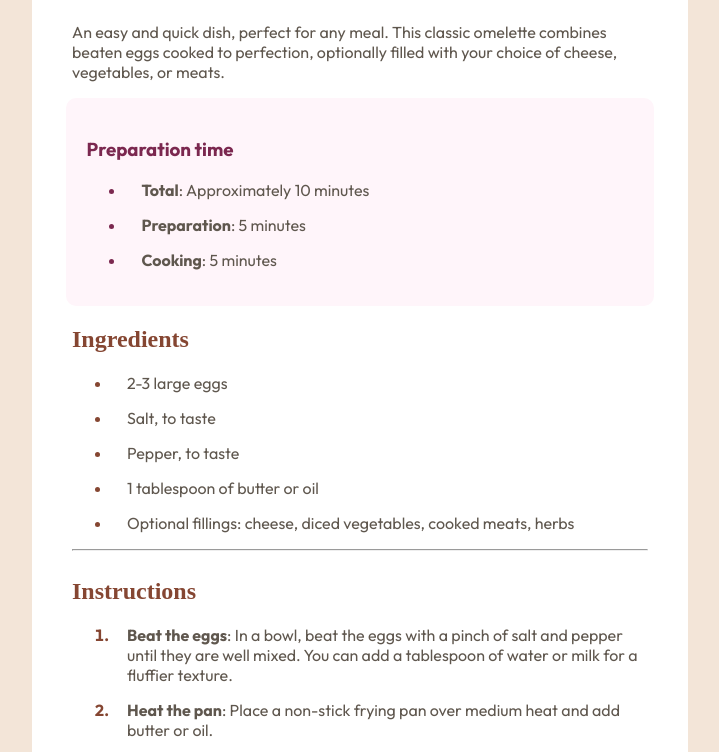
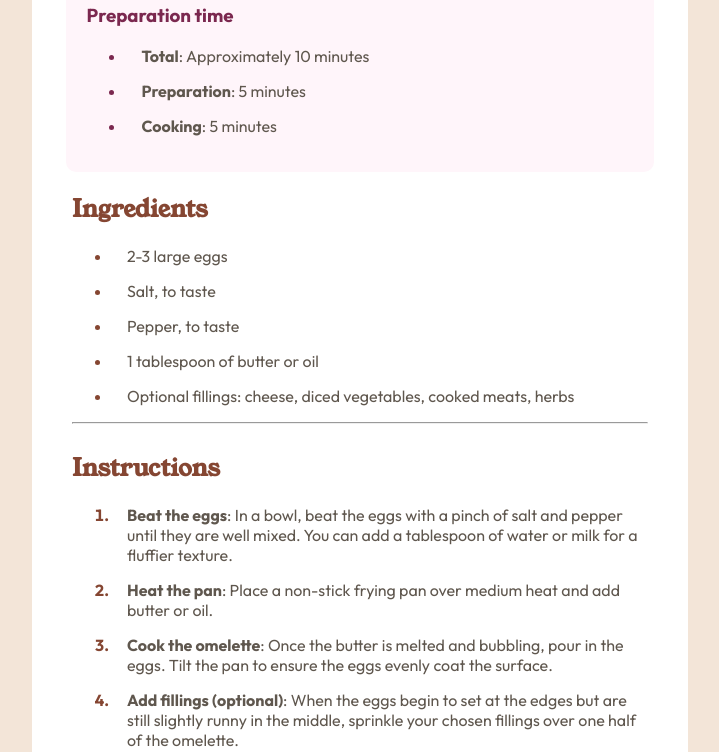
Before and after one commit to Elyor05/recipe-page-main, a plain HTML site: page index.html in a window 1280 px wide. Shown: the part 527-1279 px from the top of the page, without its empty margins (280-999 px from the left). Drawn offline with Linux system fonts and the light colour scheme.

Commit message:
font fixed

```diff
--- a/styles.css
+++ b/styles.css
@@ -1,8 +1,22 @@
+@font-face {
+    font-family: 'Outfit';
+    src: url('assets/fonts/outfit/Outfit-VariableFont_wght.ttf');
+}
+
+@font-face {
+    font-family: 'Young-Serif';
+    src: url('assets/fonts/young-serif/YoungSerif-Regular.ttf');
+}
+
 body {
     font-size: 16px;
-    font-family: Outfit, sans-serif;
+    font-family: 'Outfit', sans-serif;
     background-color: #F3E5D8;
     color: hsl(30, 10%, 34%);
+    display: flex;
+    justify-content: center;
+    align-items: center;
+    min-height: 100vh;
 }
 
 main {
@@ -10,7 +24,6 @@ main {
     flex-direction: column;
     align-items: center;
     width: 45vw;
-    margin: 150px auto;
     background-color: #fff;
     padding: 40px;
     border-radius: 30px;
@@ -27,7 +40,7 @@ h1 {
 }
 
 .headings {
-    font-family: Young-Serif, serif;
+    font-family: 'Young-Serif', serif;
     color: hsl(14, 45%, 36%);
 }
 
```
